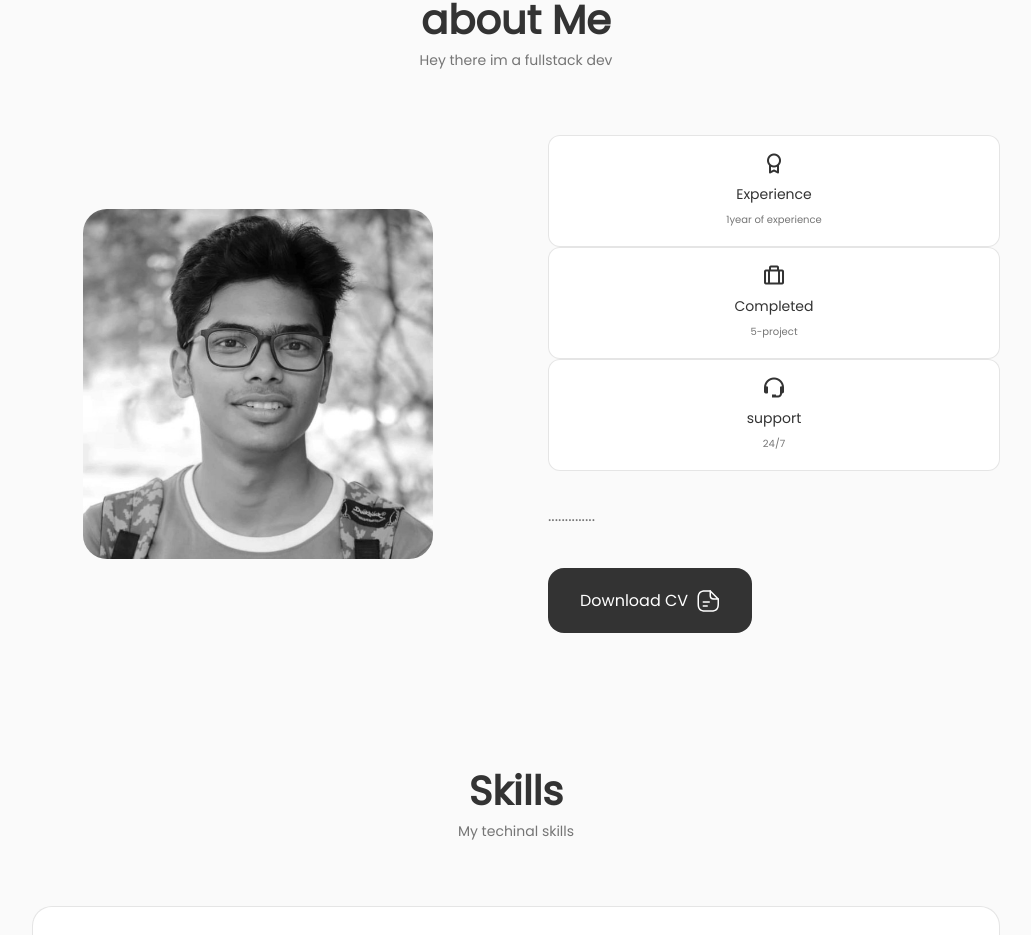
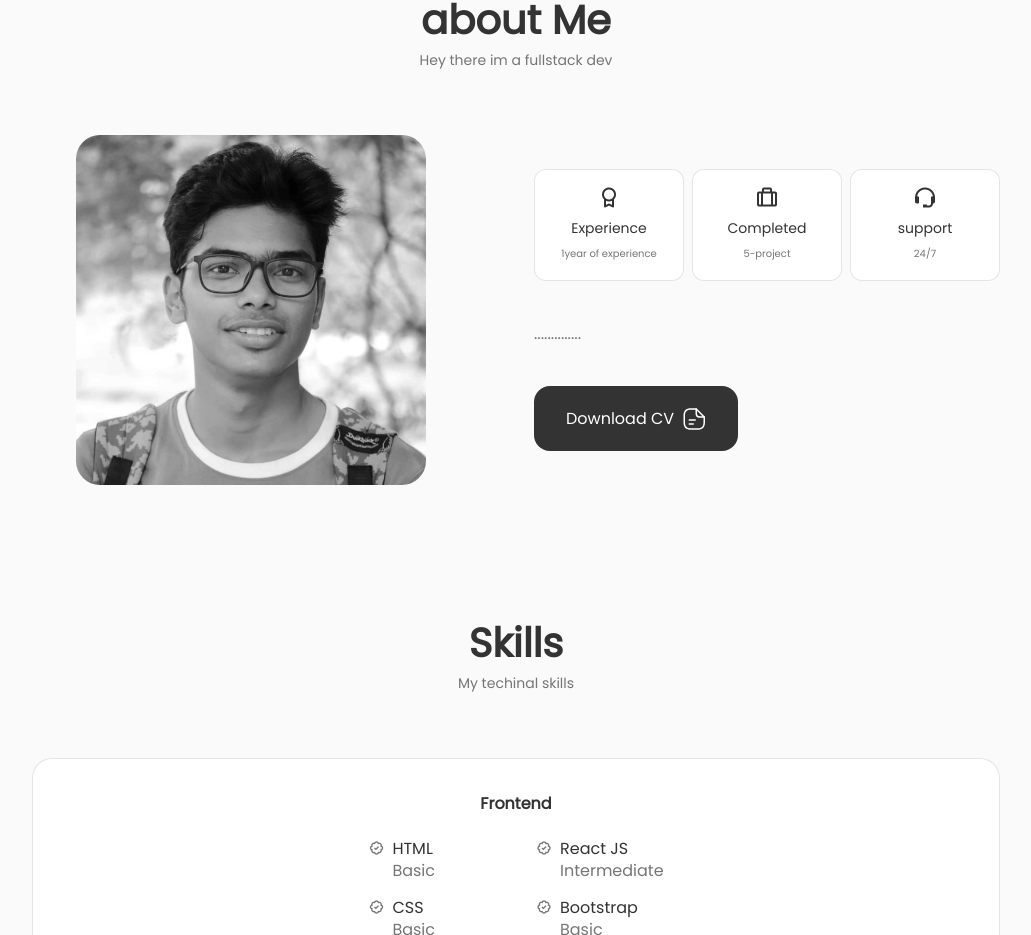
Before and after one commit to reetamroyburman/React-Personal-Portfolio, a React (Create React App) app: page / in a window 1280 px wide. Shown: the part 773-1708 px from the top of the page, without its empty margins (124-1155 px from the left). Built offline with nearby package versions, Linux system fonts and the light colour scheme.

Commit message:
style changes

```diff
--- a/src/components/about/About.css
+++ b/src/components/about/About.css
@@ -13,7 +13,9 @@
 .about__info{
     grid-template-columns: repeat(3,140px);
     gap: 0.5rem;
-    margin-bottom: var(--mb-2);
+    margin-bottom: var(--mb-2-5);
+    display: flex;
+    flex-direction: row;
 }
 
 .about__box{
@@ -22,6 +24,7 @@
     border-radius: 0.75rem;
     text-align: center;
     padding: 1rem 1.25rem;
+    width: 150px;
 }
 
 .about__icon{
```
